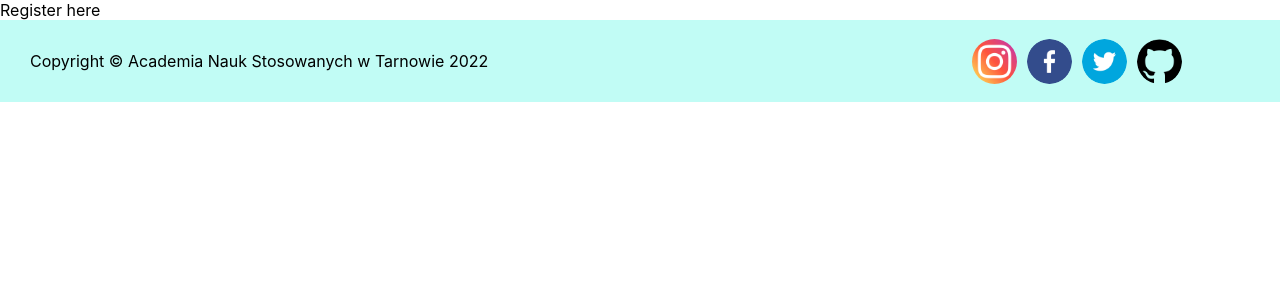
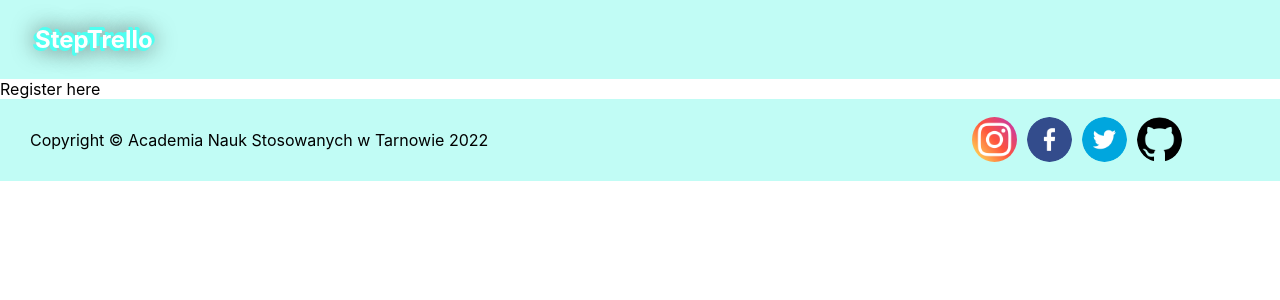
Before and after one commit to kuborek2/StepTrello, a React (Create React App) app in the folder frontend/: page /register in a window 1280 px wide. Shown: the top 300 px of the page. Built offline with nearby package versions, Linux system fonts and the light colour scheme.

Commit message:
finished topNavigation for now

```diff
--- a/frontend/src/components/RegisterPage.js
+++ b/frontend/src/components/RegisterPage.js
@@ -1,10 +1,12 @@
 import Footer from './Footer';
 import './RegisterPage.css'
+import TopNavigation from './TopNavigation';
 
 const RegisterPage = () => {
     return (
         <div>
-            Register here
+            <TopNavigation/>
+                Register here
             <Footer/>
         </div>
     );
--- /dev/null
+++ b/frontend/src/components/TopNavigation.css
@@ -0,0 +1,24 @@
+.layout {
+    margin: 0px;
+    padding: 0px;
+    overflow: hidden;
+    padding: 0px 30px 0px 30px;
+    width: 100%;
+    /* display: grid;
+    grid-template-columns: 45% 45%; */
+    margin: auto;
+    background-color: #C1FCF5;
+    height: fit-content;
+}
+
+.layout > a {
+    text-decoration: none;
+}
+
+.header {
+    text-shadow: -3px 2px #4FFFF1, -2px 3px #4FFFF1, 3px -2px #4FFFF1, 2px -3px #4FFFF1, 0 0 25px black;
+    display: block;
+    width: fit-content;
+    padding: 5px;
+    color: white;
+}
--- /dev/null
+++ b/frontend/src/components/TopNavigation.js
@@ -0,0 +1,16 @@
+import { Link } from "react-router-dom";
+import './TopNavigation.css'
+
+const TopNavigation = () => {
+    return (
+        <div className="layout">
+            <Link to="/">
+                <h2 className="header">
+                    StepTrello
+                </h2>
+            </Link>
+        </div>
+    );
+}
+
+export default TopNavigation;
```
